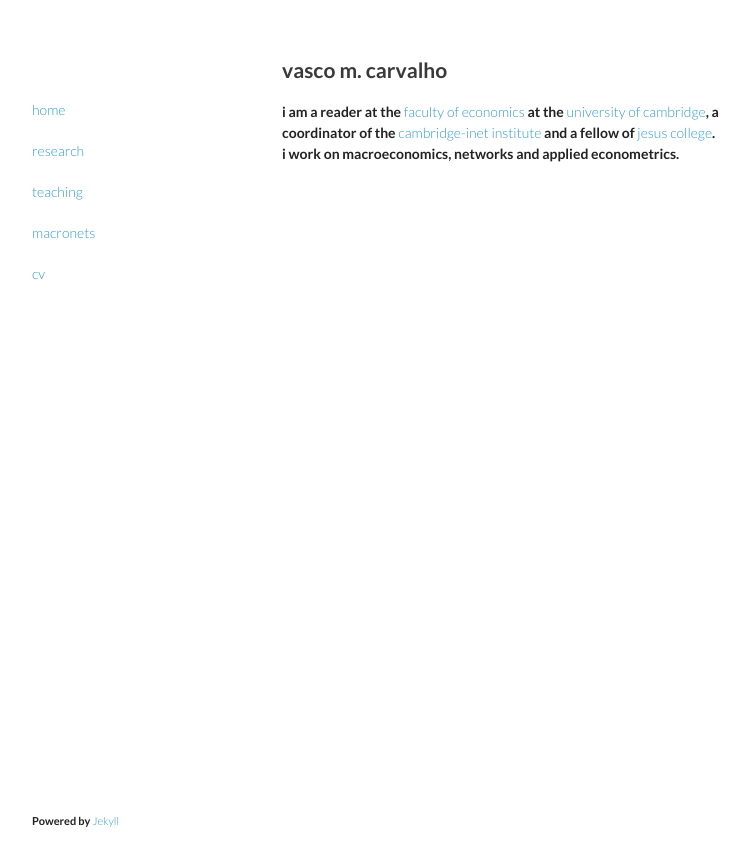
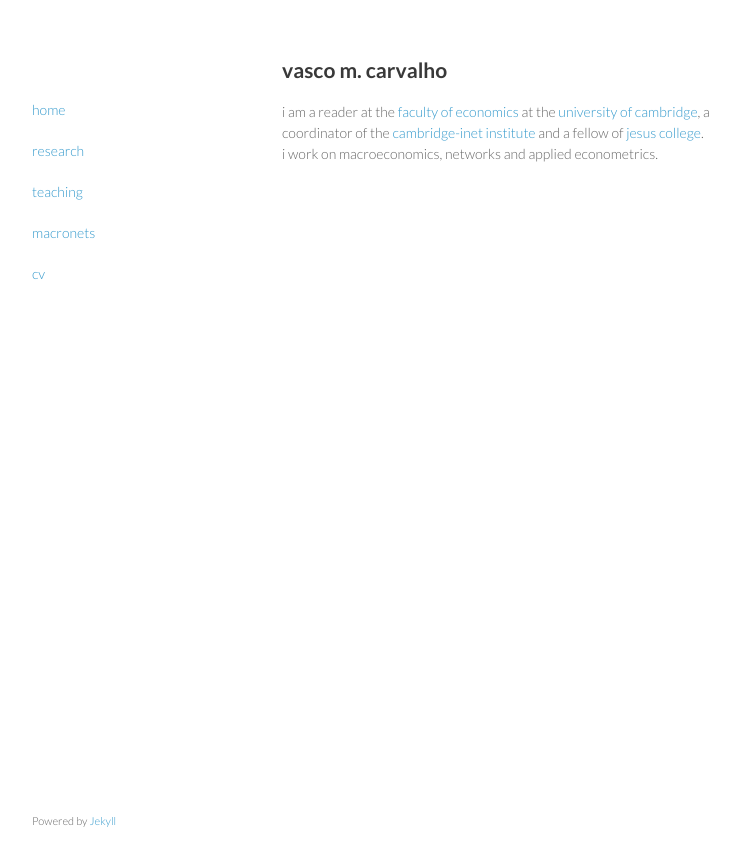
Before and after one commit to Vasco-M-Carvalho/vasco-m-carvalho.github.io, a Jekyll site: the page built from index.html, in a window 1280 px wide. Shown: the top 866 px of the page, without its empty margins (233-982 px from the left). Built offline with Jekyll 4.4.1, drawn with Linux system fonts in a browser that asks for light colours.

Commit message:
Update styles.css

```diff
--- a/css/styles.css
+++ b/css/styles.css
@@ -3,8 +3,8 @@
 body {
   padding:50px;
   font:14px/1.5 Lato, "Helvetica Neue", Helvetica, Arial, sans-serif;
-  color:#222;
-  font-weight:520;
+  color:#666;
+  font-weight:420;
 }
 
 h1, h2, h3, h4, h5, h6 {
```
